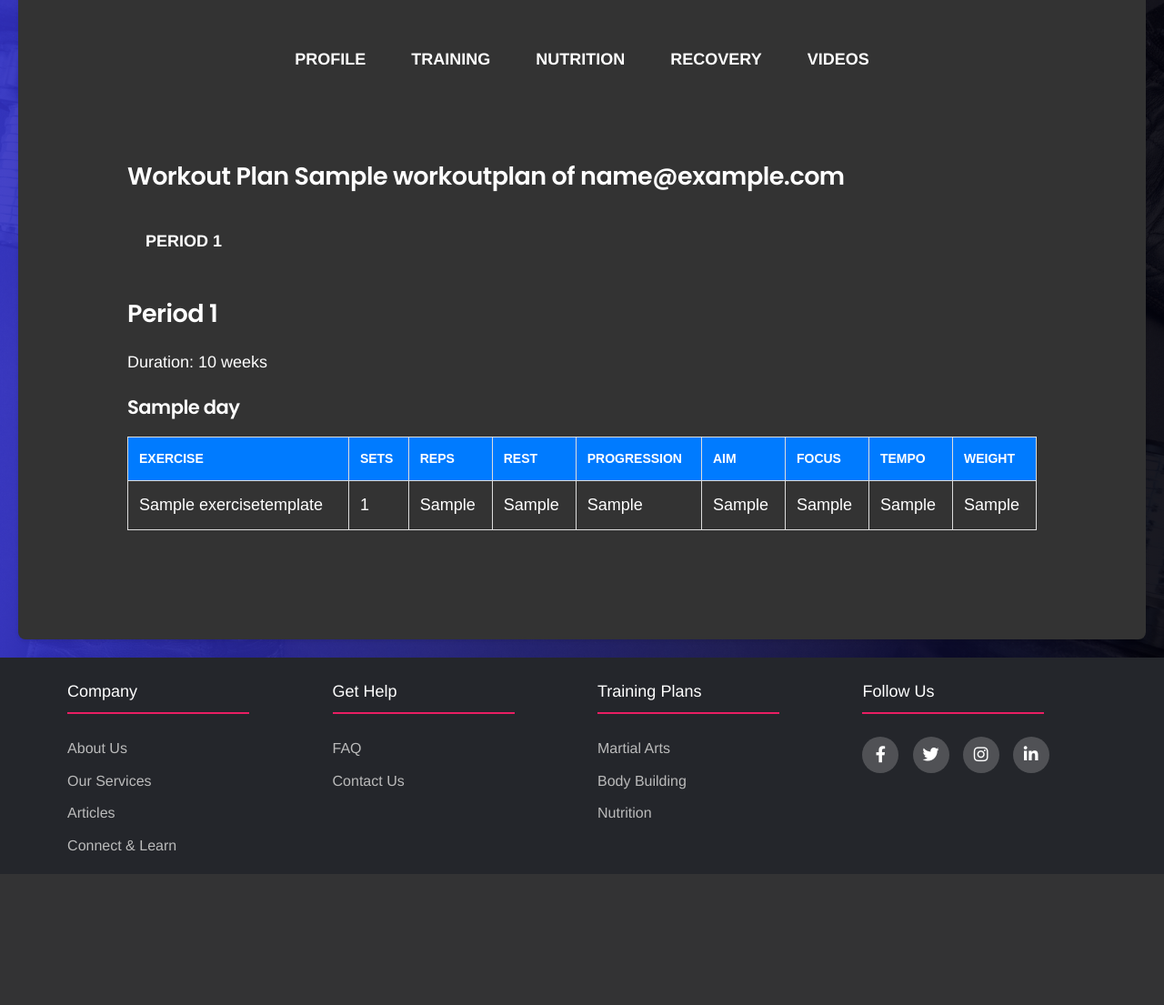
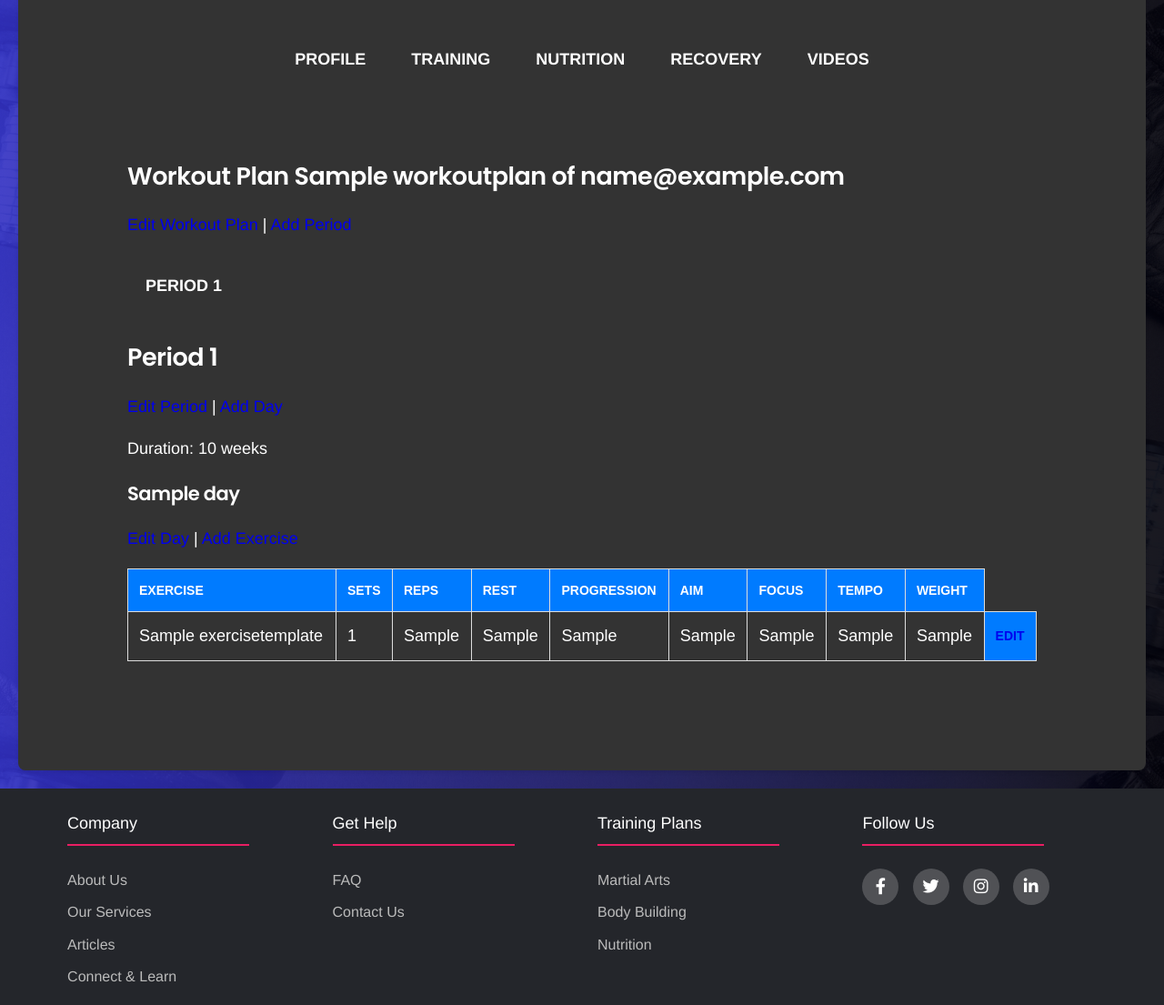
Before and after one commit to VladimirSiTozi/TrainerAppIvan_BackEnd2, a Django app: page /accounts/1/workout-plans/1/details/ in a window 1280 px wide. Shown: the part 813-1918 px from the top of the page at 91% size. Before the commit the page ends 1774 px from the top, so only its background shows below. Run offline with Django 5.2, Linux system fonts and the light colour scheme; a user stored in the database is signed in; tables that the repository leaves empty hold one stand-in row (values such as "Sample post"); parts of the project's set-up code (start-up, migrations or seed data) failed here and were passed over; some libraries are stand-ins or nearby versions.

Commit message:
add: Delete, Edit and Create Views for Workout, Period, Day and Exercise

```diff
--- a/TrainerAppIvan_BackEnd2/mixins.py
+++ b/TrainerAppIvan_BackEnd2/mixins.py
@@ -1,6 +1,6 @@
 class ProfileContextMixin:
     def get_context_data(self, **kwargs):
         context = super().get_context_data(**kwargs)
-        if hasattr(self, 'object') and hasattr(self.object, 'user'):
-            context['profile'] = self.object.user.profile
+        context['profile'] = self.request.user.profile
+        print(self.request.user.profile)
         return context
--- a/TrainerAppIvan_BackEnd2/program/urls.py
+++ b/TrainerAppIvan_BackEnd2/program/urls.py
@@ -14,4 +14,18 @@ urlpatterns = [
     # path('delete-exercise-form/', views.delete_exercise_form_row, name='delete_exercise_form'),
 
     path('create-workout-plan/', views.create_workout_plan, name='create_workout_plan'),
+
+    path('exercise/<int:pk>/edit/', views.EditExerciseView.as_view(), name='exercise-edit'),
+    path('day/<int:pk>/edit', views.EditDayView.as_view(), name='day-edit'),
+    path('period/<int:pk>/edit', views.EditPeriodView.as_view(), name='period-edit'),
+    path('workout-plan/<int:pk>/edit/', views.EditWorkoutPlanView.as_view(), name='workout-plan-edit'),
+
+    path('day/<int:pk>/exercise/create', views.CreateExerciseTemplateView.as_view(), name='create_exercise'),
+    path('period/<int:pk>/day/create', views.CreateDayView.as_view(), name='create-day'),
+    path('workplan/<int:pk>period/create', views.CreatePeriodView.as_view(), name='create-period'),
+
+    path('exercise/<int:pk>/delete/', views.DeleteExerciseInstanceView.as_view(), name='delete_exercise'),
+    path('day/<int:pk>/delete', views.DeleteDayView.as_view(), name='day-delete'),
+    path('period/<int:pk>/delete', views.DeletePeriodView.as_view(), name='period-delete'),
+    path('workout-plan/<int:pk>/delete', views.DeleteWorkoutPlanView.as_view(), name='workout-plan-delete'),
 ]
--- a/TrainerAppIvan_BackEnd2/program/views.py
+++ b/TrainerAppIvan_BackEnd2/program/views.py
@@ -6,10 +6,11 @@ from django.core.exceptions import PermissionDenied
 from django.http import JsonResponse, HttpResponse
 from django.shortcuts import render, get_object_or_404
 from django.template.loader import render_to_string
+from django.urls import reverse_lazy
 from django.utils.decorators import method_decorator
 from django.views.decorators.csrf import csrf_exempt
 from django.views.decorators.http import require_http_methods
-from django.views.generic import DetailView, ListView, CreateView
+from django.views.generic import DetailView, ListView, CreateView, UpdateView, DeleteView
 from django.db.models import Q
 
 from TrainerAppIvan_BackEnd2.program.models import WorkoutPlan, Trainer
@@ -82,12 +83,14 @@ class WorkoutPlanDetailView(DetailView, ProfileContextMixin):
         plan_data = []
         for period in plan.periods.all():
             period_data = {
+                'pk': period.pk,
                 'period': period.number,
                 'duration_weeks': period.duration_weeks,
                 'days': []
             }
             for day in period.days.all():
                 period_data['days'].append({
+                    'pk': day.pk,
                     'day': day.name,
                     'exercises': day.exercises.all()
                 })
@@ -171,78 +174,78 @@ class WorkoutPlanCreateView(CreateView):
     form_class = WorkoutPlanForm
     template_name = 'programs/create_plan2.html'
 
-    def get_context_data(self, **kwargs):
-        context = super().get_context_data(**kwargs)
-        if self.request.POST:
-            context['period_formset'] = PeriodFormSet(self.request.POST, prefix='periods')
-        else:
-            context['period_formset'] = PeriodFormSet(prefix='periods')
-        return context
-
-    def form_valid(self, form):
-        context = self.get_context_data()
-        period_formset = context['period_formset']
-
-        if not period_formset.is_valid():
-            return self.render_to_response(self.get_context_data(form=form))
-
-        self.object = form.save(commit=False)
-        self.object.trainer = self.request.user.trainer_profile
-        self.object.save()
-
-        periods = period_formset.save(commit=False)
-        for period in periods:
-            period.workout_plan = self.object
-            period.save()
-
-            day_prefix = f'day-{period.pk}'
-            day_formset = DayFormSet(
-                self.request.POST,
-                prefix=day_prefix,
-                instance=period
-            )
-
-            if day_formset.is_valid():
-                days = day_formset.save(commit=False)
-                for day in days:
-                    day.period = period
-                    day.save()
-
-                    exercise_prefix = f'exercise-{day.pk}'
-                    exercise_formset = ExerciseInstanceFormSet(
-                        self.request.POST,
-                        prefix=exercise_prefix,
-                        instance=day
-                    )
-
-                    if exercise_formset.is_valid():
-                        exercises = exercise_formset.save(commit=False)
-                        for exercise in exercises:
-                            exercise.day = day
-                            exercise.save()
-                    else:
-                        return self.form_invalid(form)
-            else:
-                return self.form_invalid(form)
-
-        return redirect(self.object.get_absolute_url())
-
-
-# Formsets дефиниции
-PeriodFormSet = inlineformset_factory(
-    WorkoutPlan, Period, form=PeriodForm,
-    extra=1, can_delete=True, fields='__all__'
-)
-
-DayFormSet = inlineformset_factory(
-    Period, Day, form=DayForm,
-    extra=1, can_delete=True, fields='__all__'
-)
-
-ExerciseInstanceFormSet = inlineformset_factory(
-    Day, ExerciseInstance, form=ExerciseInstanceForm,
-    extra=1, can_delete=True, fields='__all__'
-)
+#     def get_context_data(self, **kwargs):
+#         context = super().get_context_data(**kwargs)
+#         if self.request.POST:
+#             context['period_formset'] = PeriodFormSet(self.request.POST, prefix='periods')
+#         else:
+#             context['period_formset'] = PeriodFormSet(prefix='periods')
+#         return context
+#
+#     def form_valid(self, form):
+#         context = self.get_context_data()
+#         period_formset = context['period_formset']
+#
+#         if not period_formset.is_valid():
+#             return self.render_to_response(self.get_context_data(form=form))
+#
+#         self.object = form.save(commit=False)
+#         self.object.trainer = self.request.user.trainer_profile
+#         self.object.save()
+#
+#         periods = period_formset.save(commit=False)
+#         for period in periods:
+#             period.workout_plan = self.object
+#             period.save()
+#
+#             day_prefix = f'day-{period.pk}'
+#             day_formset = DayFormSet(
+#                 self.request.POST,
+#                 prefix=day_prefix,
+#                 instance=period
+#             )
+#
+#             if day_formset.is_valid():
+#                 days = day_formset.save(commit=False)
+#                 for day in days:
+#                     day.period = period
+#                     day.save()
+#
+#                     exercise_prefix = f'exercise-{day.pk}'
+#                     exercise_formset = ExerciseInstanceFormSet(
+#                         self.request.POST,
+#                         prefix=exercise_prefix,
+#                         instance=day
+#                     )
+#
+#                     if exercise_formset.is_valid():
+#                         exercises = exercise_formset.save(commit=False)
+#                         for exercise in exercises:
+#                             exercise.day = day
+#                             exercise.save()
+#                     else:
+#                         return self.form_invalid(form)
+#             else:
+#                 return self.form_invalid(form)
+#
+#         return redirect(self.object.get_absolute_url())
+#
+#
+# # Formsets дефиниции
+# PeriodFormSet = inlineformset_factory(
+#     WorkoutPlan, Period, form=PeriodForm,
+#     extra=1, can_delete=True, fields='__all__'
+# )
+#
+# DayFormSet = inlineformset_factory(
+#     Period, Day, form=DayForm,
+#     extra=1, can_delete=True, fields='__all__'
+# )
+#
+# ExerciseInstanceFormSet = inlineformset_factory(
+#     Day, ExerciseInstance, form=ExerciseInstanceForm,
+#     extra=1, can_delete=True, fields='__all__'
+# )
 
 
 # # Create Plan 3
@@ -375,3 +378,147 @@ def create_workout_plan(request):
 
     except Exception as e:
         return JsonResponse({'error': str(e)}, status=500)
+
+
+# EDIT VIEWS
+class EditExerciseView(LoginRequiredMixin, UpdateView):
+    model = ExerciseInstance
+    form_class = ExerciseInstanceForm
+    template_name = 'programs/edit-exercise.html'
+    context_object_name = 'exercise'
+
+    def get_success_url(self):
+        # return reverse_lazy('workout_plan_details', kwargs={'pk': self.object.pk})
+        return reverse_lazy('home')
+
+
+class EditDayView(LoginRequiredMixin, UpdateView):
+    model = Day
+    form_class = DayForm
+    template_name = 'programs/edit-day.html'
+    context_object_name = 'day'
+
+    def get_success_url(self):
+        return reverse_lazy('home')
+
+
+class EditPeriodView(LoginRequiredMixin, UpdateView):
+    model = Period
+    form_class = PeriodForm
+    template_name = 'programs/edit-period.html'
+    context_object_name = 'period'
+
+    def get_success_url(self):
+        return reverse_lazy('home')
+
+
+class EditWorkoutPlanView(LoginRequiredMixin, UpdateView):
+    model = WorkoutPlan
+    form_class = WorkoutPlanForm
+    template_name = 'programs/edit-workout.html'
+    context_object_name = 'workout_plan'
+
+    def get_success_url(self):
+        return reverse_lazy('home')
+
+
+# CREATE VIEWS
+class CreateExerciseTemplateView(LoginRequiredMixin, CreateView):
+    model = ExerciseTemplate
+    form_class = ExerciseInstanceForm
+    template_name = 'programs/add-exercise.html'
+    context_object_name = 'exercise'
+
+    def dispatch(self, request, *args, **kwargs):
+        self.day = get_object_or_404(Day, pk=self.kwargs['pk'])
+        return super().dispatch(request, *args, **kwargs)
+
+    def form_valid(self, form):
+        form.instance.day = self.day
+        return super().form_valid(form)
+
+    def get_context_data(self, **kwargs):
+        context = super().get_context_data(**kwargs)
+        context['day'] = self.day
+        return context
+
+    def get_success_url(self):
+        return reverse_lazy('home')
+
+
+class CreateDayView(LoginRequiredMixin, CreateView):
+    model = Day
+    form_class = DayForm
+    template_name = 'programs/add-day.html'
+
+    def dispatch(self, request, *args, **kwargs):
+        self.period = get_object_or_404(Period, pk=self.kwargs['pk'])
+        return super().dispatch(request, *args, **kwargs)
+
+    def form_valid(self, form):
+        form.instance.period = self.period
+        return super().form_valid(form)
+
+    def get_context_data(self, **kwargs):
+        context = super().get_context_data(**kwargs)
+        context['period'] = self.period
+        return context
+
+    def get_success_url(self):
+        return reverse_lazy('home')
+
+
+class CreatePeriodView(LoginRequiredMixin, CreateView):
+    model = Period
+    form_class = PeriodForm
+    template_name = 'programs/add-period.html'
+    context_object_name = 'period'
+
+    def dispatch(self, request, *args, **kwargs):
+        self.workout_plan = get_object_or_404(WorkoutPlan, pk=self.kwargs['pk'])
+        return super().dispatch(request, *args, **kwargs)
+
+    def form_valid(self, form):
+        form.instance.workout_plan = self.workout_plan
+        return super().form_valid(form)
+
+    def get_context_data(self, **kwargs):
+        context = super().get_context_data(**kwargs)
+        context['workout_plan'] = self.workout_plan
+        return context
+
+    def get_success_url(self):
+        return reverse_lazy('home')
+
+
+# DELETE VIEWS
+class DeleteExerciseInstanceView(LoginRequiredMixin, DeleteView):
+    model = ExerciseInstance
+    context_object_name = 'exercise'
+
+    def get_success_url(self):
+        return reverse_lazy('home')
+
+
+class DeleteDayView(LoginRequiredMixin, DeleteView):
+    model = Day
+    context_object_name = 'day'
+
+    def get_success_url(self):
+        return reverse_lazy('home')
+
+
+class DeletePeriodView(LoginRequiredMixin, DeleteView):
+    model = Period
+    context_object_name = 'period'
+
+    def get_success_url(self):
+        return reverse_lazy('home')
+
+
+class DeleteWorkoutPlanView(LoginRequiredMixin, DeleteView):
+    model = WorkoutPlan
+    context_object_name = 'workout_plan'
+
+    def get_success_url(self):
+        return reverse_lazy('home')
--- a/templates/programs/training-plan.html
+++ b/templates/programs/training-plan.html
@@ -3,6 +3,9 @@
 {% block account-content %}
     <div class="table-container">
         <h2>Workout Plan {{ workout_plan }}</h2>
+        <p><a href="{% url 'workout-plan-edit' workout_plan.pk %}">Edit Workout Plan</a> |
+            <a href="{% url 'create-period' workout_plan.pk %}">Add Period</a>
+        </p>
 
         <!-- Navigation Buttons for Periods -->
         <div class="navigation-container">
@@ -17,11 +20,17 @@
         {% for period_data in plan_data %}
             <div id="period-{{ period_data.period }}" class="period-content" style="display: none;">
                 <h2>Period {{ period_data.period }}</h2>
+                <p><a href="{% url 'period-edit' period_data.pk %}">Edit Period</a> |
+                    <a href="{% url 'create-day' period_data.pk %}">Add Day</a>
+                </p>
                 <p>Duration: {{ period_data.duration_weeks }} weeks</p>
 
                 {% for day_data in period_data.days %}
                     <div class="inner-table-container plan-detail">
                         <h3>{{ day_data.day }}</h3>
+                        <p><a href="{% url 'day-edit' day_data.pk %}">Edit Day</a> |
+                            <a href="{% url 'create_exercise' day_data.pk %}">Add Exercise</a>
+                        </p>
                         <table>
                             <thead>
                                 <tr>
@@ -48,6 +57,7 @@
                                         <td>{{ exercise.exercise_template.focus }}</td>
                                         <td>{{ exercise.tempo }}</td>
                                         <td>{{ exercise.weight }}</td>
+                                        <th><a href="{% url 'exercise-edit' exercise.id %}">Edit</a></th>
                                     </tr>
                                 {% endfor %}
                             </tbody>
```
Also changed, not shown: templates/programs/add-day.html (added, +13 -0 lines), templates/programs/add-exercise.html (added, +13 -0 lines), templates/programs/add-period.html (added, +13 -0 lines), templates/programs/delete-exercise.html (added, +10 -0 lines), templates/programs/edit-day.html (added, +26 -0 lines), templates/programs/edit-exercise.html (added, +27 -0 lines), templates/programs/edit-period.html (added, +25 -0 lines), templates/programs/edit-workout.html (added, +26 -0 lines), templates/programs/create_plan2.html (line endings or trailing spaces).
